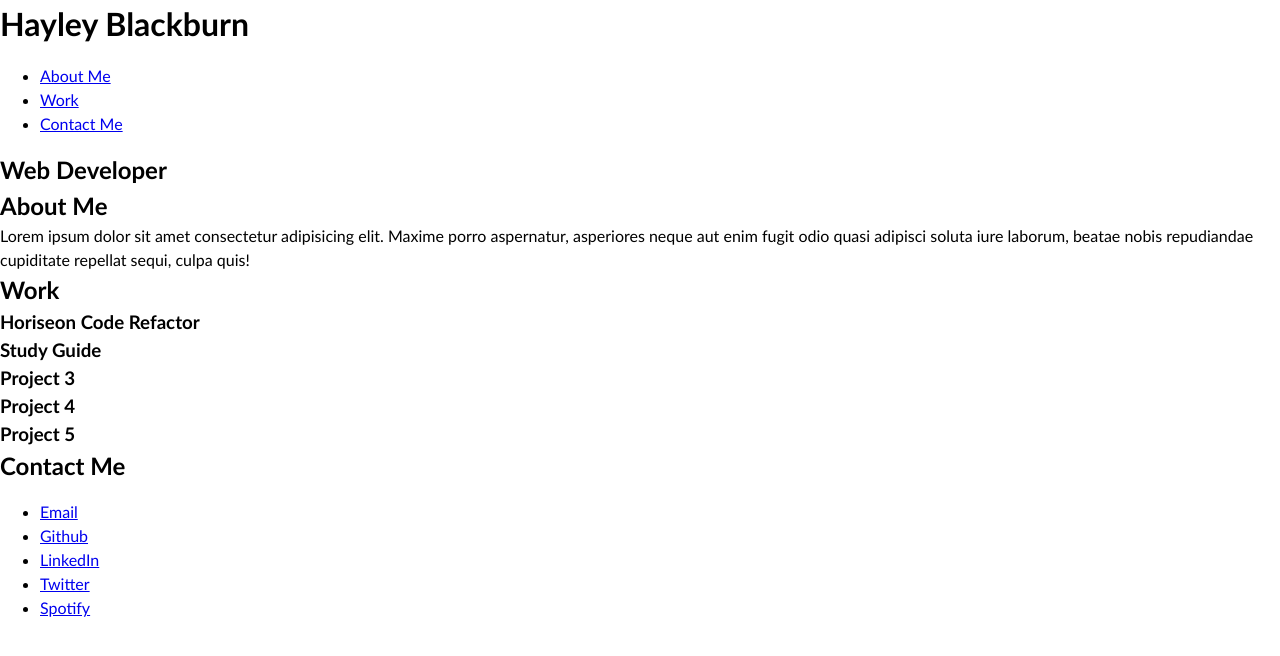
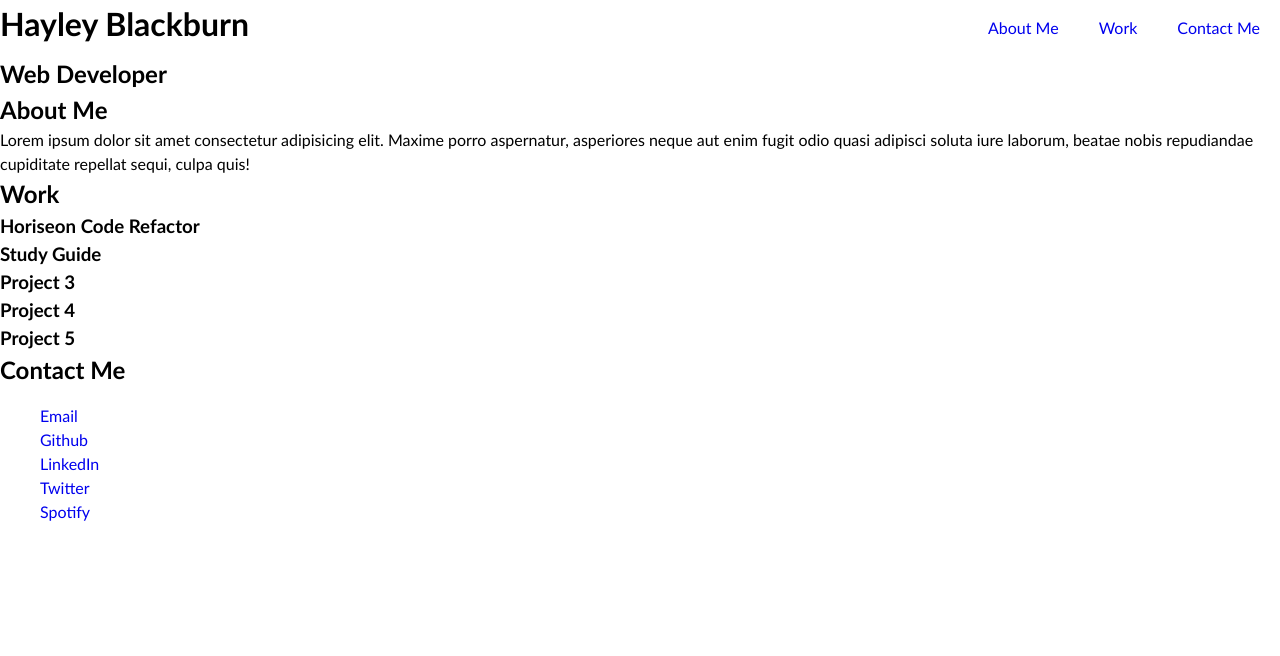
Before and after one commit to codenamehaylz/portfolio, a plain HTML site: page index.html in a window 1280 px wide. Drawn offline with Linux system fonts and the light colour scheme.

Commit message:
made header and nav flexboxes

```diff
--- a/assets/css/style.css
+++ b/assets/css/style.css
@@ -22,13 +22,40 @@ p {
   margin: 0;
 }
 
-/*TODO Make header section a flexbox*/
-/*TODO make list style none to remove bullet points in nav*/
+a {
+  text-decoration: none;
+}
 
+/*Header and nav*/
+
+#navBar {
+  display: flex;
+  justify-content: space-between;
+}
+
+#navLinks {
+  display: flex;
+  justify-content: space-between;
+  align-content: center;
+}
+
+#navLinks li {
+  padding: 0px 20px;
+}
+
+li {
+  list-style: none;
+}
+
+/*Hero banner*/
 /*TODO Give hero-banner background image*/
 
+
+/*Work section*/
 /*TODO Make page-wrapper a grid or flexbox??*/
 
 /*TODO Make a grid within id 'work'*/
 
+
+/*Contact section*/
 /*TODO make contact section a flexbox*/
--- a/index.html
+++ b/index.html
@@ -11,10 +11,10 @@
 
 <body>
   <!-- main logo / nav -->
-  <header>
+  <header id="navBar">
     <h1>Hayley Blackburn</h1>
     <nav>
-      <ul>
+      <ul id="navLinks">
         <li><a href="#">About Me</a></li>
         <li><a href="#">Work</a></li>
         <li><a href="#">Contact Me</a></li>
```
